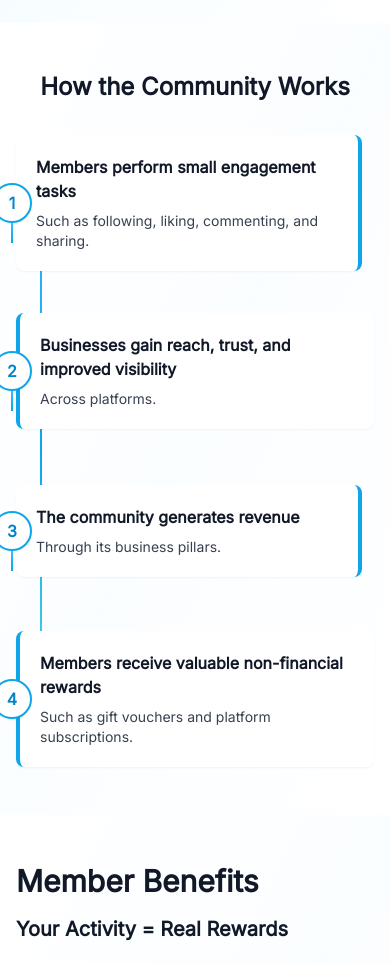
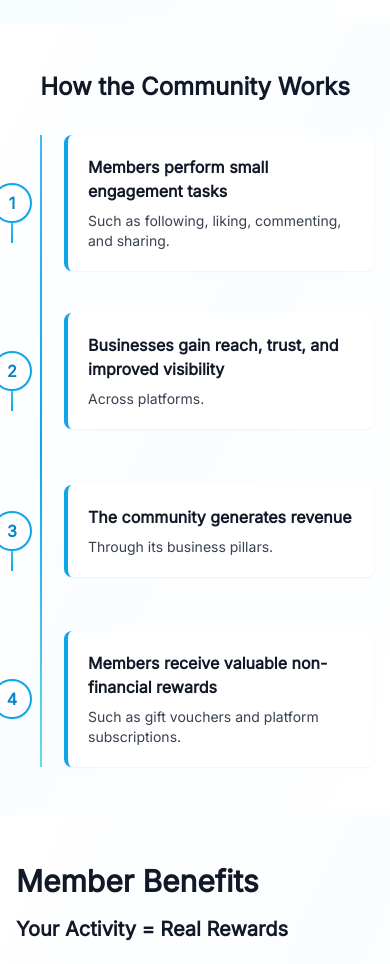
Before and after one commit to bala290498/orca-circle, a Next.js app: page / in a window 390 px wide. Shown: the part 2880-3844 px from the top of the page. Built offline with nearby package versions, Linux system fonts and the light colour scheme.

Commit message:
Update timeline to show all cards on single side for mobile view

```diff
--- a/components/HowItWorks.tsx
+++ b/components/HowItWorks.tsx
@@ -46,9 +46,9 @@ export default function HowItWorks() {
                     key={index}
                     className="relative flex items-center min-h-[120px] md:min-h-[140px]"
                   >
-                    {/* Left card (even steps: 1, 3) */}
+                    {/* Left card (even steps: 1, 3) - Desktop only */}
                     {isEven && (
-                      <div className="w-full md:w-[calc(50%-2.5rem)] md:pr-4 relative">
+                      <div className="hidden md:block w-full md:w-[calc(50%-2.5rem)] md:pr-4 relative">
                         <div className="bg-white rounded-lg p-5 md:p-6 shadow-sm hover:shadow-md transition-all duration-200 border-r-4 border-primary-500 h-full flex flex-col">
                           <h3 className="text-base sm:text-lg md:text-xl font-semibold text-gray-900 mb-2">
                             {step.title}
@@ -69,22 +69,15 @@ export default function HowItWorks() {
                       )}
                     </div>
 
-                    {/* Right card (odd steps: 2, 4) */}
-                    {!isEven && (
-                      <div className="w-full md:w-[calc(50%-2.5rem)] md:ml-auto md:pl-4 relative">
-                        <div className="bg-white rounded-lg p-5 md:p-6 shadow-sm hover:shadow-md transition-all duration-200 border-l-4 border-primary-500 h-full flex flex-col">
-                          <h3 className="text-base sm:text-lg md:text-xl font-semibold text-gray-900 mb-2">
-                            {step.title}
-                          </h3>
-                          <p className="text-sm sm:text-base text-gray-700 flex-grow">{step.description}</p>
-                        </div>
+                    {/* Right card - Mobile: all cards on right, Desktop: odd steps (2, 4) */}
+                    <div className={`w-full md:w-[calc(50%-2.5rem)] md:ml-auto md:pl-4 relative ml-12 md:ml-auto ${isEven ? 'md:hidden' : ''}`}>
+                      <div className="bg-white rounded-lg p-5 md:p-6 shadow-sm hover:shadow-md transition-all duration-200 h-full flex flex-col border-l-4 border-primary-500">
+                        <h3 className="text-base sm:text-lg md:text-xl font-semibold text-gray-900 mb-2">
+                          {step.title}
+                        </h3>
+                        <p className="text-sm sm:text-base text-gray-700 flex-grow">{step.description}</p>
                       </div>
-                    )}
-
-                    {/* Spacer for mobile when card is on left */}
-                    {isEven && (
-                      <div className="md:hidden ml-3"></div>
-                    )}
+                    </div>
                   </div>
                 );
               })}
```
